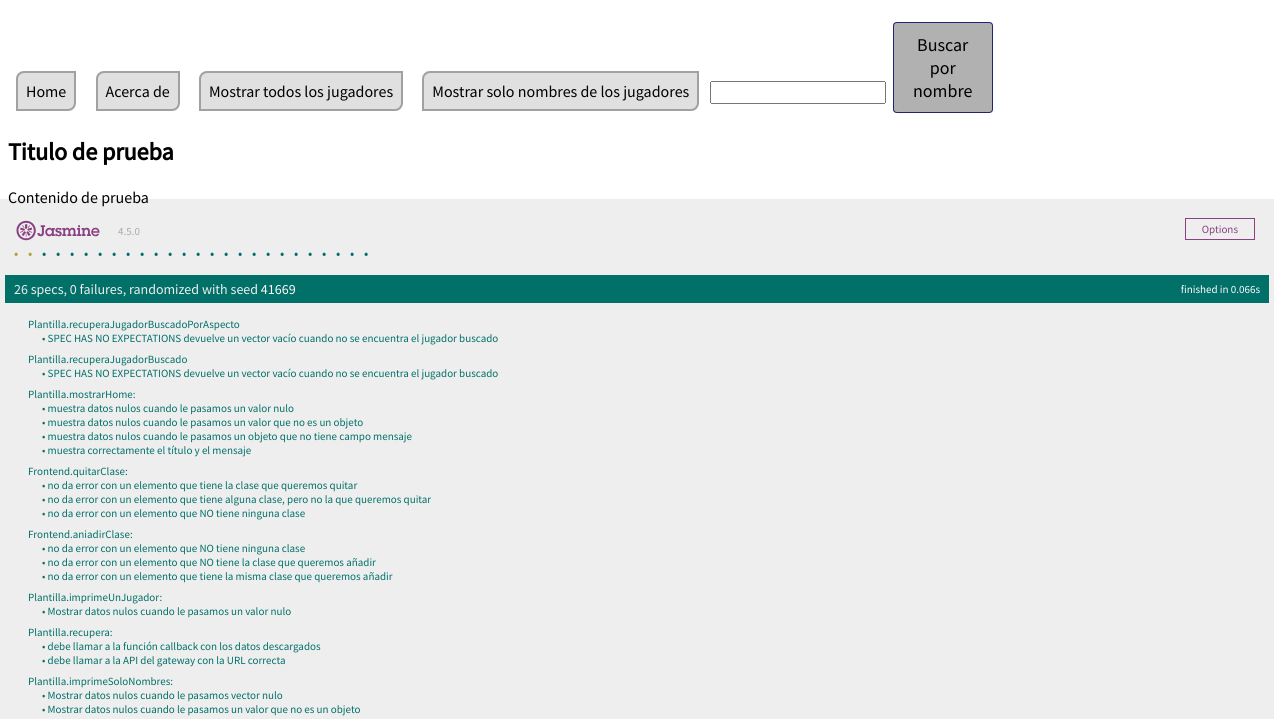
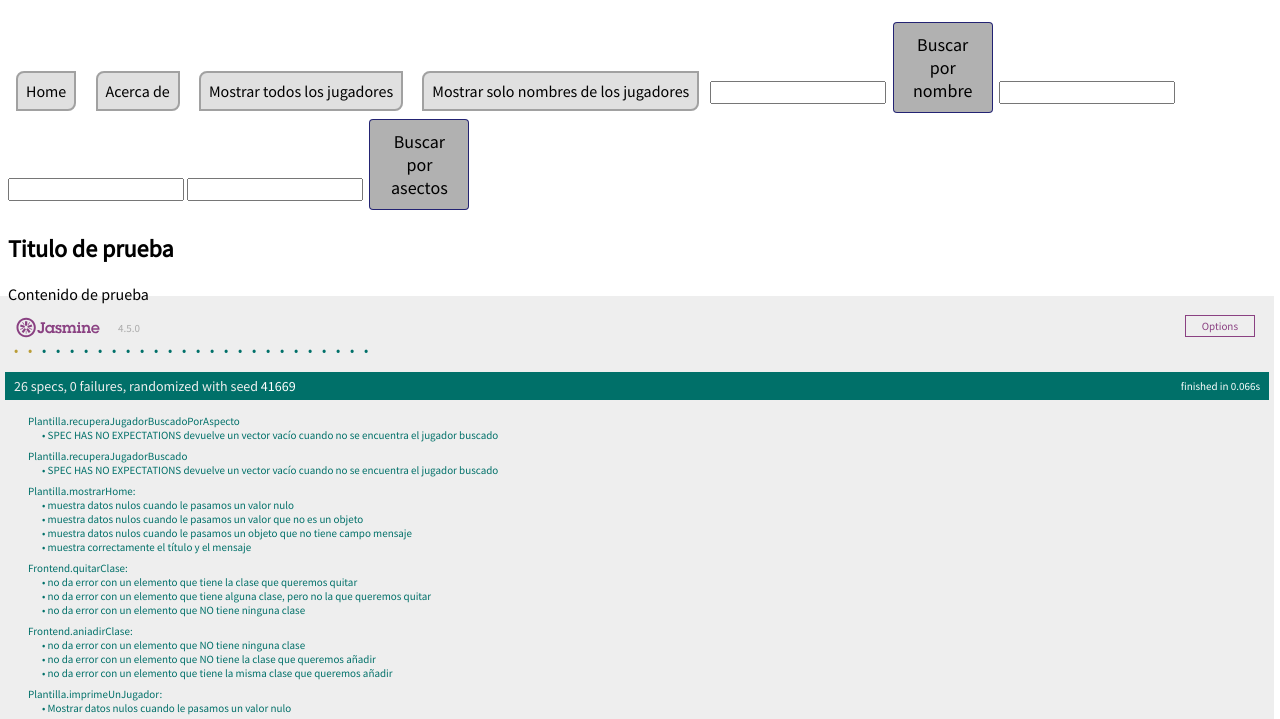
Before and after one commit to UJA-DAGIL-22-23/dagil-2022-2023-practica-3-bsi00001, a website with bundled scripts: page front-end/static-files/index.html in a window 1280 px wide. Shown: the part 64-783 px from the top of the page. Built offline with nearby package versions, Linux system fonts and the light colour scheme; no server answers.

Commit message:
Integración de la HU10 del 2º incremento

```diff
--- a/front-end/static-files/index.html
+++ b/front-end/static-files/index.html
@@ -35,10 +35,10 @@
         <input type="text" id="campo-busqueda">
         <button class="btn" onclick="Plantilla.jugadorBuscado(document.getElementById('campo-busqueda').value)">Buscar por nombre</button>
 
-        <!--<input type="text" id="aspecto-1">
+        <input type="text" id="aspecto-1">
         <input type="text" id="aspecto-2">
         <input type="text" id="aspecto-3">
-        <button class="btn" onclick="Plantilla.jugadorBuscadoPorAspecto(document.getElementById('aspecto-1').value, document.getElementById('aspecto-2').value, document.getElementById('aspecto-3').value)">Buscar por asectos</button>-->
+        <button class="btn" onclick="Plantilla.jugadorBuscadoPorAspecto(document.getElementById('aspecto-1').value, document.getElementById('aspecto-2').value, document.getElementById('aspecto-3').value)">Buscar por asectos</button>
     </nav>
 
     <!--
```
